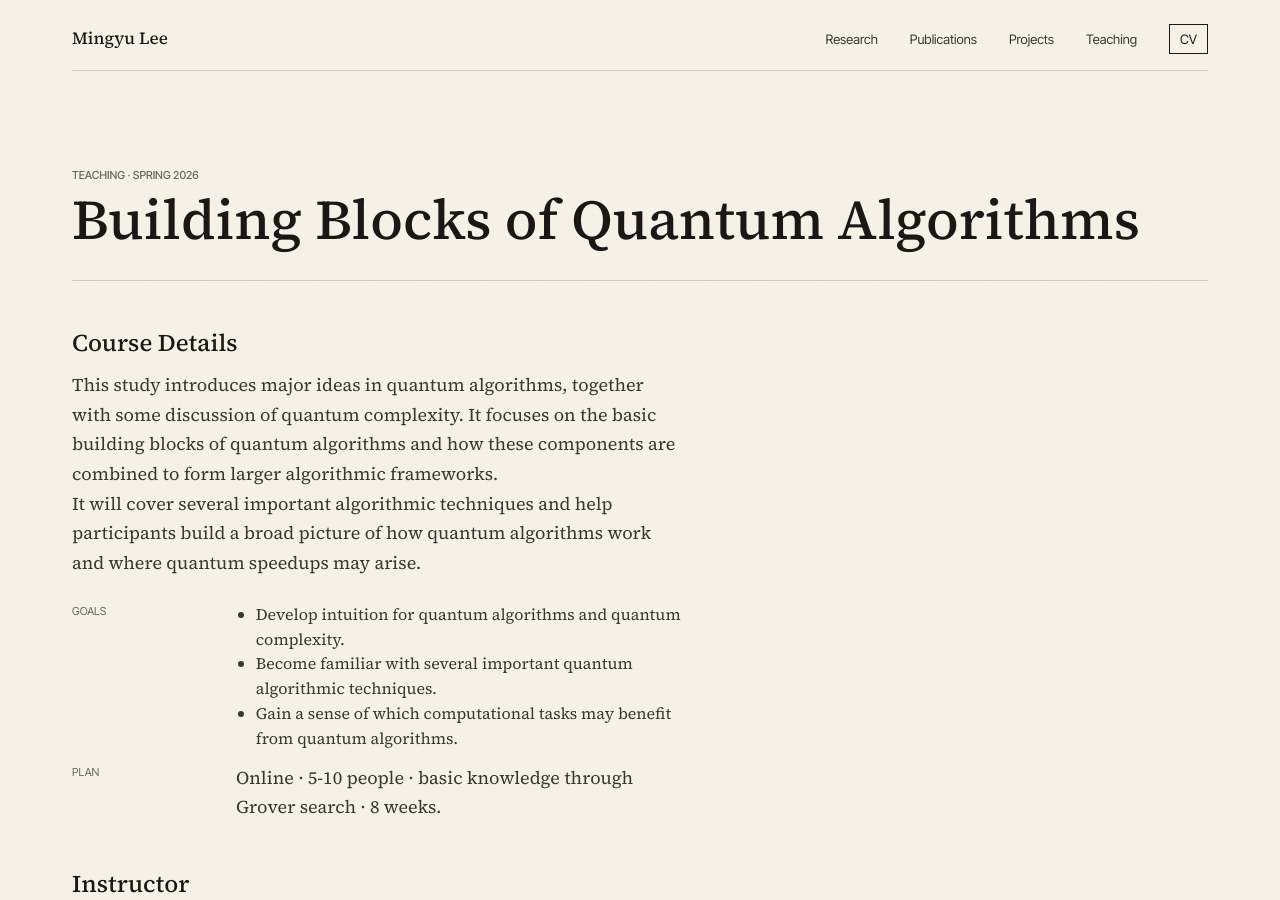
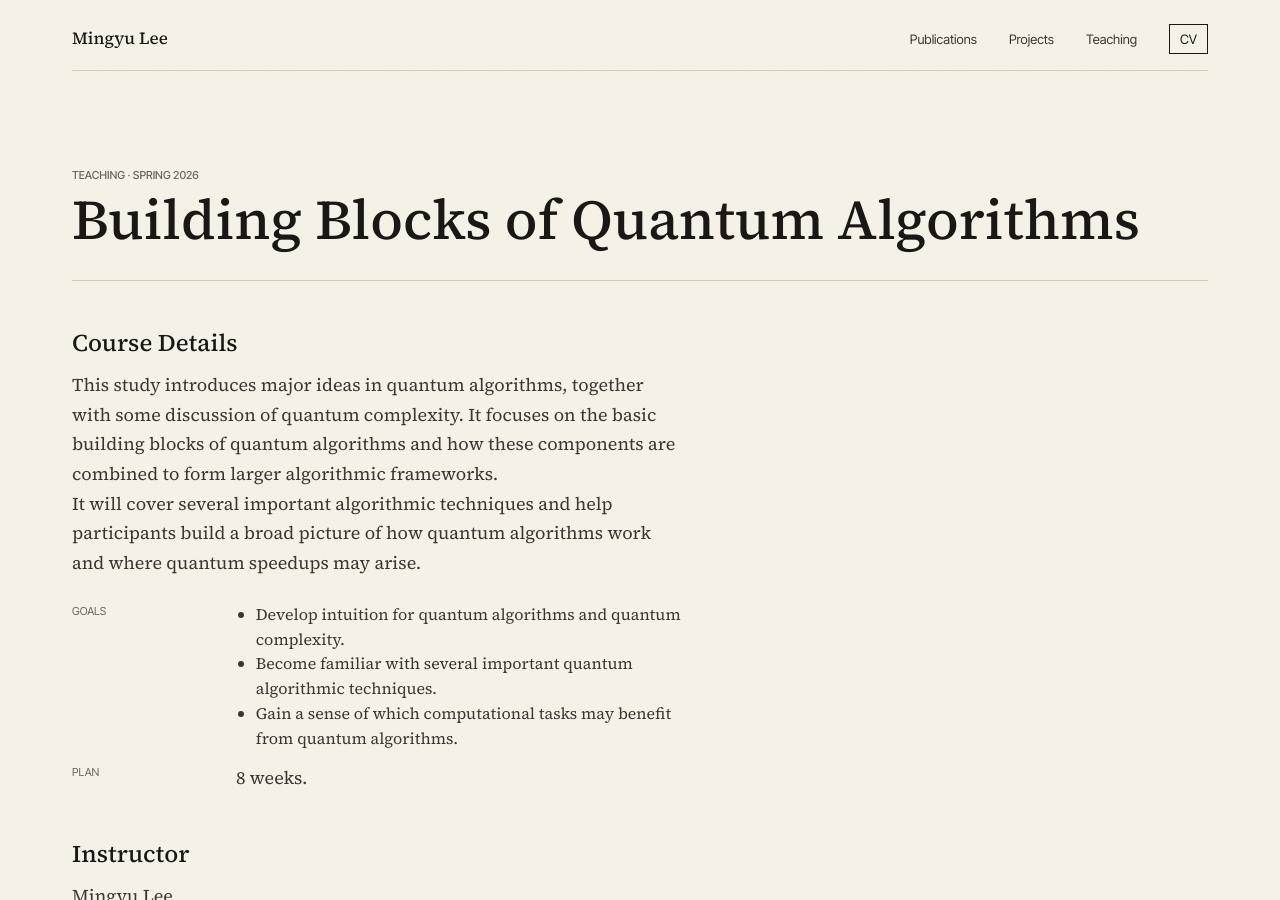
Before and after one commit to red1108/red1108.github.io, a Jekyll site: the page built from teaching/building-blocks-of-quantum-algorithms.md, in a window 1280 px wide and 900 px high. Built offline with Jekyll 4.4.1, drawn with Linux system fonts in a browser that asks for light colours.

Commit message:
content: simplify teaching and navigation

```diff
--- a/_includes/nav.html
+++ b/_includes/nav.html
@@ -3,7 +3,6 @@
     <a href="{{ '/' | relative_url }}">Mingyu Lee</a>
   </div>
   <nav class="site-nav" aria-label="Primary">
-    <a href="{{ '/research/' | relative_url }}"{% if page.url == '/research/' %} class="is-current"{% endif %}>Research</a>
     <a href="{{ '/publications/' | relative_url }}"{% if page.url == '/publications/' %} class="is-current"{% endif %}>Publications</a>
     <a href="{{ '/projects/' | relative_url }}"{% if page.url contains '/projects/' %} class="is-current"{% endif %}>Projects</a>
     <a href="{{ '/teaching/' | relative_url }}"{% if page.url == '/teaching/' %} class="is-current"{% endif %}>Teaching</a>
--- a/teaching/building-blocks-of-quantum-algorithms.md
+++ b/teaching/building-blocks-of-quantum-algorithms.md
@@ -21,7 +21,7 @@ eyebrow: Teaching · Spring 2026
         </ul>
       </dd>
       <dt>Plan</dt>
-      <dd>Online · 5-10 people · basic knowledge through Grover search · 8 weeks.</dd>
+      <dd>8 weeks.</dd>
     </dl>
   </section>
 
```
